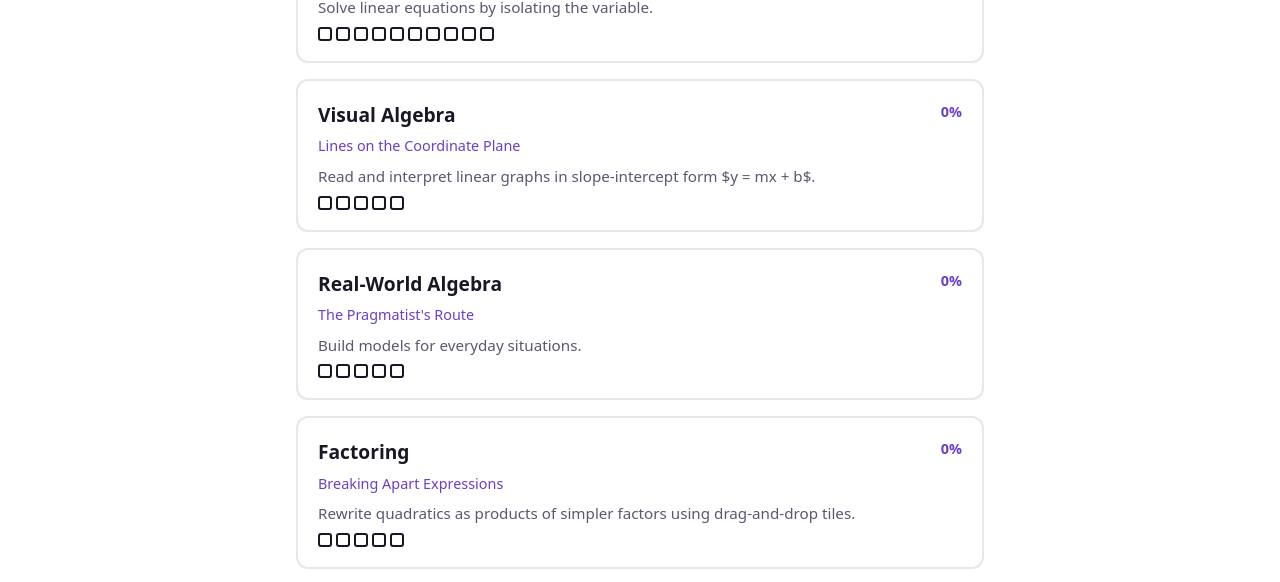
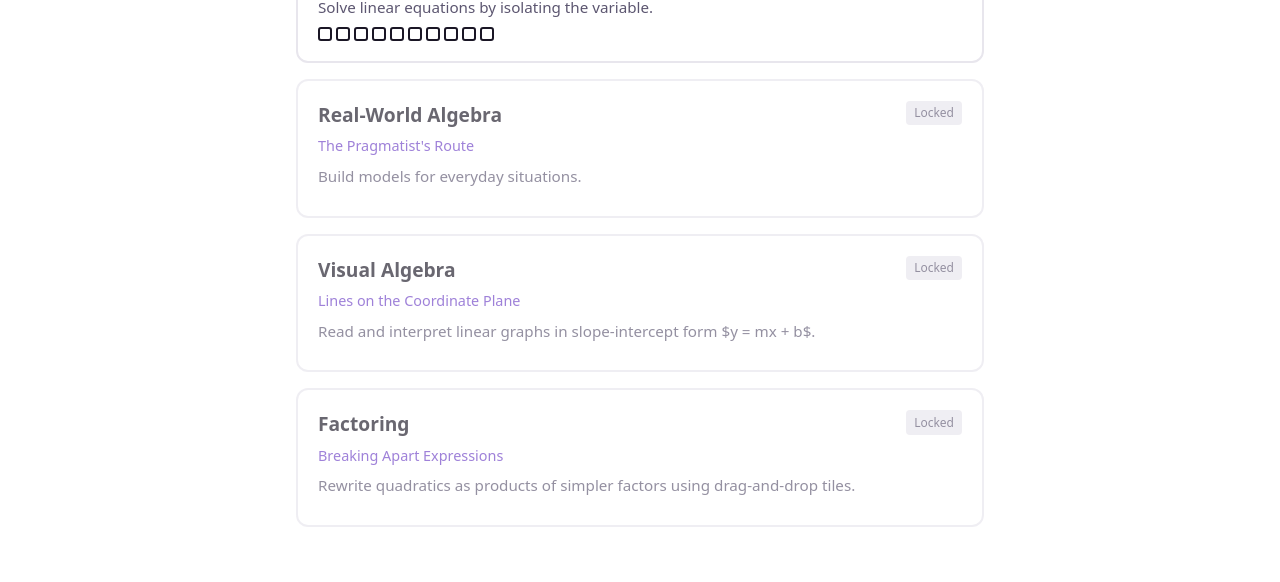
Before and after one commit to anthonyzheng-alpha/brilliant, a React (Vite) app: page / in a window 1280 px wide. Shown: the part 289-871 px from the top of the page. After the commit the page ends 832 px from the top, so only its background shows below. Built offline with nearby package versions, Linux system fonts and the light colour scheme; no server answers.

Commit message:
Reordering lessons and locked lessons until completion of previous

```diff
--- a/src/components/course/CourseCard.tsx
+++ b/src/components/course/CourseCard.tsx
@@ -9,9 +9,18 @@ type Props = {
   progressPercent: number
   boxes?: { id: string; label: string; done: boolean }[]
   locked?: boolean
+  lockedLabel?: string
+  lockedHint?: string
 }
 
-export function CourseCard({ course, progressPercent, boxes, locked }: Props) {
+export function CourseCard({
+  course,
+  progressPercent,
+  boxes,
+  locked,
+  lockedLabel = 'Coming soon',
+  lockedHint,
+}: Props) {
   const isLocked = locked ?? (course.lockedUntilPhase === 'M2' && !FEATURES.allCourses)
 
   const inner = (
@@ -19,7 +28,7 @@ export function CourseCard({ course, progressPercent, boxes, locked }: Props) {
       <div className="course-card__header">
         <h2 className="course-card__title">{course.title}</h2>
         {isLocked ? (
-          <span className="course-card__badge">Coming soon</span>
+          <span className="course-card__badge">{lockedLabel}</span>
         ) : (
           <span className="course-card__progress">{progressPercent}%</span>
         )}
@@ -33,7 +42,11 @@ export function CourseCard({ course, progressPercent, boxes, locked }: Props) {
   )
 
   if (isLocked) {
-    return <article className="course-card course-card--locked">{inner}</article>
+    return (
+      <article className="course-card course-card--locked" title={lockedHint}>
+        {inner}
+      </article>
+    )
   }
 
   return (
--- a/src/components/layout/Header.css
+++ b/src/components/layout/Header.css
@@ -105,6 +105,17 @@
   background: var(--border);
 }
 
+.app-header__dropdown-item--locked {
+  display: block;
+  padding: 0.5rem 0.6rem;
+  border-radius: 6px;
+  color: var(--text);
+  opacity: 0.5;
+  font-size: 0.9rem;
+  white-space: nowrap;
+  cursor: not-allowed;
+}
+
 .app-header__actions {
   display: flex;
   align-items: center;
--- a/src/components/layout/Header.tsx
+++ b/src/components/layout/Header.tsx
@@ -5,6 +5,8 @@ import { LoginButton } from '../auth/LoginButton'
 import { UserMenu } from '../auth/UserMenu'
 import { FEATURES } from '../../lib/features'
 import { courses } from '../../content'
+import { useProgressStore } from '../../stores/progressStore'
+import { isCourseUnlocked } from '../../lib/courseUnlock'
 import './Header.css'
 
 export function Header() {
@@ -29,6 +31,7 @@ function CoursesDropdown() {
   const [open, setOpen] = useState(false)
   const ref = useRef<HTMLDivElement>(null)
   const closeTimer = useRef<number | null>(null)
+  const isCourseComplete = useProgressStore((s) => s.isCourseComplete)
 
   const clearCloseTimer = () => {
     if (closeTimer.current !== null) {
@@ -85,7 +88,22 @@ function CoursesDropdown() {
         </span>
       </button>
       <div className="app-header__dropdown-menu" role="menu">
-        {courses.map((course) => (
+        {courses.map((course) => {
+          const locked =
+            FEATURES.sequentialUnlock && !isCourseUnlocked(course.id, isCourseComplete)
+          if (locked) {
+            return (
+              <span
+                key={course.id}
+                className="app-header__dropdown-item--locked"
+                role="menuitem"
+                aria-disabled="true"
+              >
+                {course.title} 🔒
+              </span>
+            )
+          }
+          return (
             <Link
               key={course.id}
               to={`/courses/${course.slug}`}
@@ -94,7 +112,8 @@ function CoursesDropdown() {
             >
               {course.title}
             </Link>
-        ))}
+          )
+        })}
       </div>
     </div>
   )
--- a/src/content/index.ts
+++ b/src/content/index.ts
@@ -23,7 +23,7 @@ import vaU1L1Problems from './problems/visual-algebra/va-u1-l1.json'
 import rwU1L1Problems from './problems/real-world-algebra/rw-u1-l1.json'
 import faU1L1Problems from './problems/factoring/fa-u1-l1.json'
 
-const courseData = [solvingEquations, visualAlgebra, realWorldAlgebra, factoring]
+const courseData = [solvingEquations, realWorldAlgebra, visualAlgebra, factoring]
 const unitData = [seU1, vaU1, rwU1, faU1]
 const lessonData = [seU1L1, seU1L2, vaU1L1, rwU1L1, faU1L1]
 const problemData = [
--- /dev/null
+++ b/src/lib/courseUnlock.ts
@@ -0,0 +1,14 @@
+import { courses, getAllLessonsForCourse } from '../content'
+
+// A course is unlocked when it's the first course in display order, or the
+// course immediately before it (in that order) has all of its lessons complete.
+export function isCourseUnlocked(
+  courseId: string,
+  isCourseComplete: (courseId: string, lessonIds: string[]) => boolean,
+): boolean {
+  const idx = courses.findIndex((c) => c.id === courseId)
+  if (idx <= 0) return true
+  const prev = courses[idx - 1]
+  const prevLessonIds = getAllLessonsForCourse(prev.id).map((l) => l.id)
+  return isCourseComplete(prev.id, prevLessonIds)
+}
--- a/src/pages/CoursePage.tsx
+++ b/src/pages/CoursePage.tsx
@@ -8,6 +8,7 @@ import {
   getAllLessonsForCourse,
 } from '../content'
 import { useProgressStore } from '../stores/progressStore'
+import { isCourseUnlocked } from '../lib/courseUnlock'
 import { FEATURES } from '../lib/features'
 import './CoursePage.css'
 
@@ -18,6 +19,7 @@ export function CoursePage() {
   const getCourseProblemPercent = useProgressStore((s) => s.getCourseProblemPercent)
   const isComplete = useProgressStore((s) => s.isLessonComplete)
   const isUnlocked = useProgressStore((s) => s.isLessonUnlocked)
+  const isCourseComplete = useProgressStore((s) => s.isCourseComplete)
   const courseProgressEntry = useProgressStore((s) =>
     course ? s.progress.courses[course.id] : undefined,
   )
@@ -33,6 +35,10 @@ export function CoursePage() {
 
   const locked = course.lockedUntilPhase === 'M2' && !FEATURES.allCourses
   if (locked) {
+    return <Navigate to="/" replace />
+  }
+
+  if (FEATURES.sequentialUnlock && !isCourseUnlocked(course.id, isCourseComplete)) {
     return <Navigate to="/" replace />
   }
 
--- a/src/pages/HomePage.tsx
+++ b/src/pages/HomePage.tsx
@@ -3,12 +3,15 @@ import { CourseCard } from '../components/course/CourseCard'
 import { courses } from '../content'
 import { useProgressStore } from '../stores/progressStore'
 import { getAllLessonsForCourse, computeRoundBoxes } from '../content'
+import { isCourseUnlocked } from '../lib/courseUnlock'
+import { FEATURES } from '../lib/features'
 import './HomePage.css'
 
 export function HomePage() {
   const isComplete = useProgressStore((s) => s.isLessonComplete)
   const getLessonProgressCount = useProgressStore((s) => s.getLessonProgressCount)
   const getCourseProblemPercent = useProgressStore((s) => s.getCourseProblemPercent)
+  const isCourseComplete = useProgressStore((s) => s.isCourseComplete)
 
   return (
     <PageShell>
@@ -19,7 +22,7 @@ export function HomePage() {
         </p>
       </section>
       <section className="course-grid">
-        {courses.map((course) => {
+        {courses.map((course, index) => {
           const lessons = getAllLessonsForCourse(course.id)
           const boxes = lessons.flatMap((lesson) => {
             const total = lesson.rounds.reduce((n, r) => n + r.problemIds.length, 0)
@@ -27,12 +30,22 @@ export function HomePage() {
             const count = done ? total : getLessonProgressCount(course.id, lesson.id)
             return computeRoundBoxes(lesson, count, done)
           })
+          const sequentiallyLocked =
+            FEATURES.sequentialUnlock && !isCourseUnlocked(course.id, isCourseComplete)
+          const prevTitle = index > 0 ? courses[index - 1].title : undefined
           return (
             <CourseCard
               key={course.id}
               course={course}
               progressPercent={getCourseProblemPercent(course.id, lessons)}
               boxes={boxes}
+              locked={sequentiallyLocked || undefined}
+              lockedLabel={sequentiallyLocked ? 'Locked' : undefined}
+              lockedHint={
+                sequentiallyLocked && prevTitle
+                  ? `Complete ${prevTitle} to unlock`
+                  : undefined
+              }
             />
           )
         })}
--- a/src/stores/progressStore.ts
+++ b/src/stores/progressStore.ts
@@ -11,6 +11,7 @@ type ProgressStore = {
   getCourseProblemPercent: (courseId: string, lessons: Lesson[]) => number
   getLessonProgressCount: (courseId: string, lessonId: string) => number
   isLessonComplete: (courseId: string, lessonId: string) => boolean
+  isCourseComplete: (courseId: string, lessonIds: string[]) => boolean
   isLessonUnlocked: (
     courseId: string,
     lessonId: string,
@@ -68,6 +69,11 @@ export const useProgressStore = create<ProgressStore>((set, get) => ({
     return get().getCourseProgress(courseId).completedLessons.includes(lessonId)
   },
 
+  isCourseComplete: (courseId, lessonIds) => {
+    const completed = get().getCourseProgress(courseId).completedLessons
+    return lessonIds.every((id) => completed.includes(id))
+  },
+
   isLessonUnlocked: (courseId, lessonId, orderedLessonIds) => {
     const idx = orderedLessonIds.indexOf(lessonId)
     if (idx <= 0) return true
```
Lines whose indentation alone changed are shown as unchanged.
